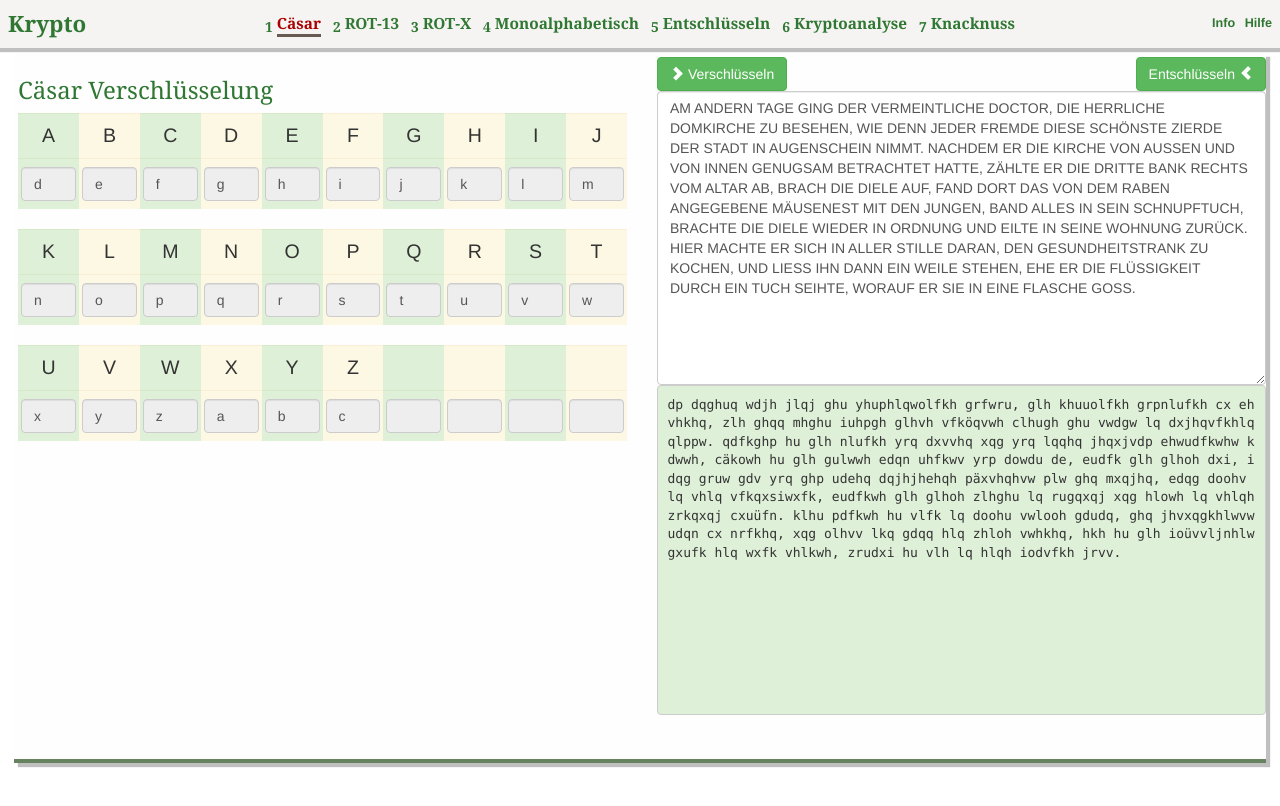
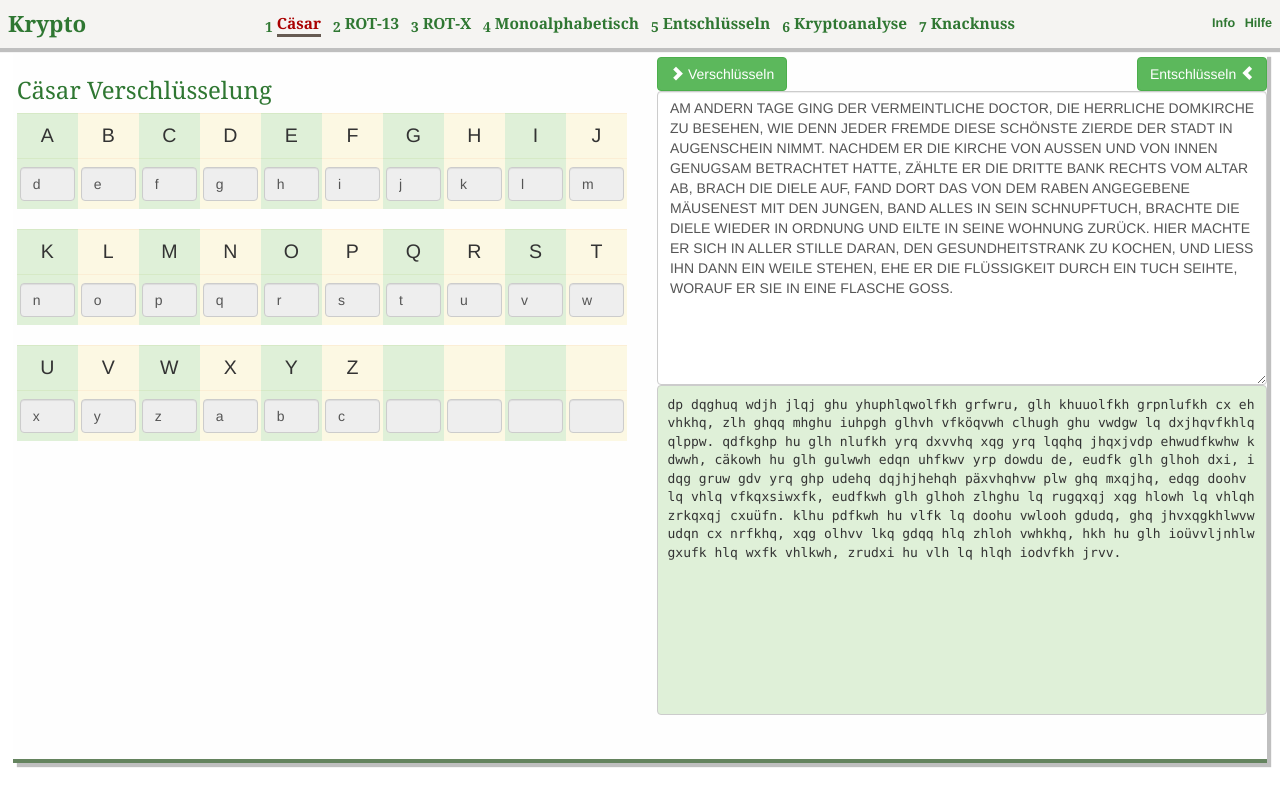
Before and after one commit to mgje/Crypto, a Jekyll site: the page built from exp1/index.html, in a window 1280 px wide. Shown: the top 806 px of the page. Built offline with Jekyll 4.4.1, drawn with Linux system fonts in a browser that asks for light colours; some web fonts are replaced.

Commit message:
column size test

```diff
--- a/css/experiment.css
+++ b/css/experiment.css
@@ -268,7 +268,7 @@ div#page {
     padding-right: 0px;
     padding-bottom: 0px;
    /* min-width: 1000px;*/
-	width: 97.8%;
+	width: 98%;
 	height: 710px;
 
 
```
